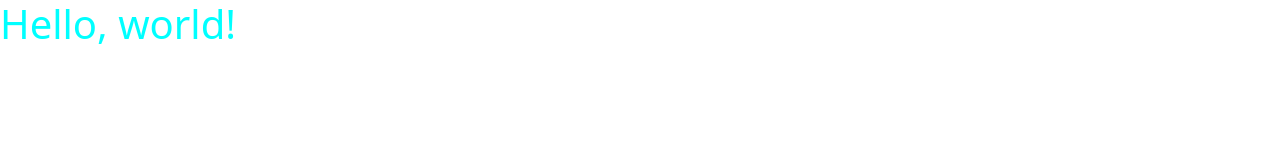
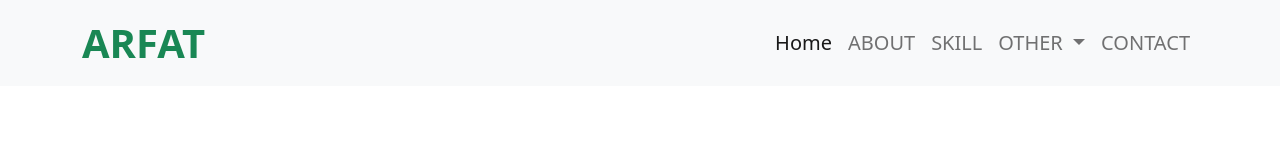
Before and after one commit to arfathusain/md-arif, a plain HTML site: page index.html in a window 1280 px wide. Drawn offline with nearby package versions, Linux system fonts and the light colour scheme.

Commit message:
added you

```diff
--- a/index.html
+++ b/index.html
@@ -12,7 +12,50 @@
     <title>ariful islam</title>
   </head>
   <body>
-    <h1>Hello, world!</h1>
+    <!-- navbar -->
+
+  <div class="container">
+    <nav class="navbar navbar-expand-lg navbar-light bg-light fixed-top">
+      <div class="container">
+        <a class="navbar-brand fw-bold fs-1 text-success" href="#">ARFAT</a>
+        <button class="navbar-toggler" type="button" data-bs-toggle="collapse" data-bs-target="#navbarSupportedContent"
+          aria-controls="navbarSupportedContent" aria-expanded="false" aria-label="Toggle navigation">
+          <span class="navbar-toggler-icon"></span>
+        </button>
+        <div class="collapse navbar-collapse" id="navbarSupportedContent">
+          <ul class="navbar-nav ms-auto  text-center fs-5">
+            <li class="nav-item">
+              <a class="nav-link active" aria-current="page" href="#home">Home</a>
+            </li>
+            <li class="nav-item">
+              <a class="nav-link" href="#about">ABOUT</a>
+            </li>
+            <li class="nav-item">
+              <a class="nav-link" href="#skill"> SKILL</a>
+            </li>
+            <li class="nav-item dropdown">
+              <a class="nav-link dropdown-toggle" href="#" id="navbarDropdown" role="button" data-bs-toggle="dropdown"
+                aria-expanded="false">
+                OTHER
+              </a>
+              <ul class="dropdown-menu fs-4" aria-labelledby="navbarDropdown">
+                <li><a class="dropdown-item" href="#SERVICE"> SERVICE</a></li>
+                <li><a class="dropdown-item" href="#PORTFOLIO">PORTFOLIO</a></li>
+                <li>
+                  <hr class="dropdown-divider">
+                </li>
+                <li><a class="dropdown-item" href="#Pricing ">PRICING </a></li>
+              </ul>
+            </li>
+            <li class="nav-item">
+              <a class="nav-link" href="#Contact"> CONTACT</a>
+            </li>
+          </ul>
+
+        </div>
+      </div>
+    </nav>
+  </div>
 
     <!-- Optional JavaScript; choose one of the two! -->
 
```
